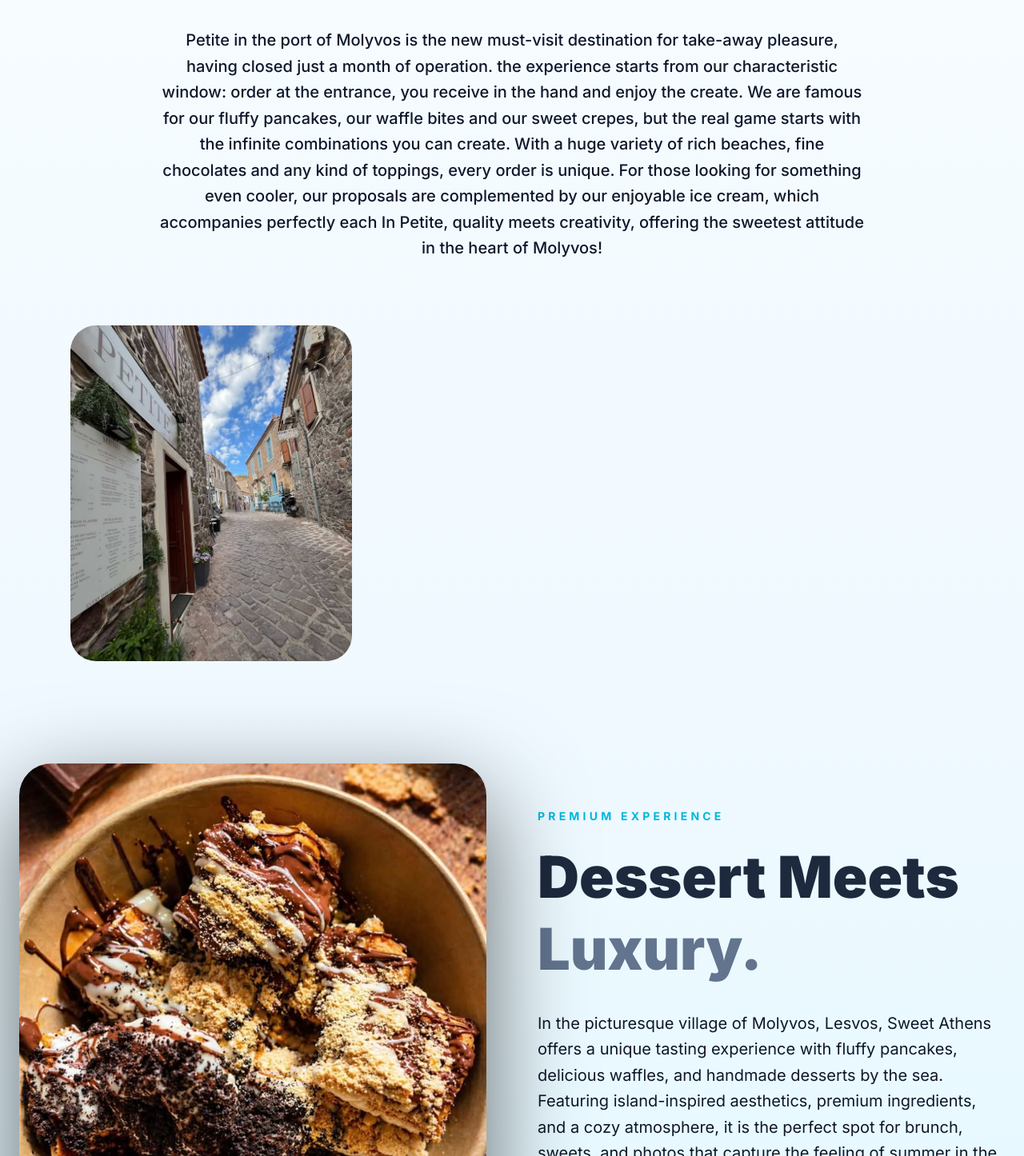
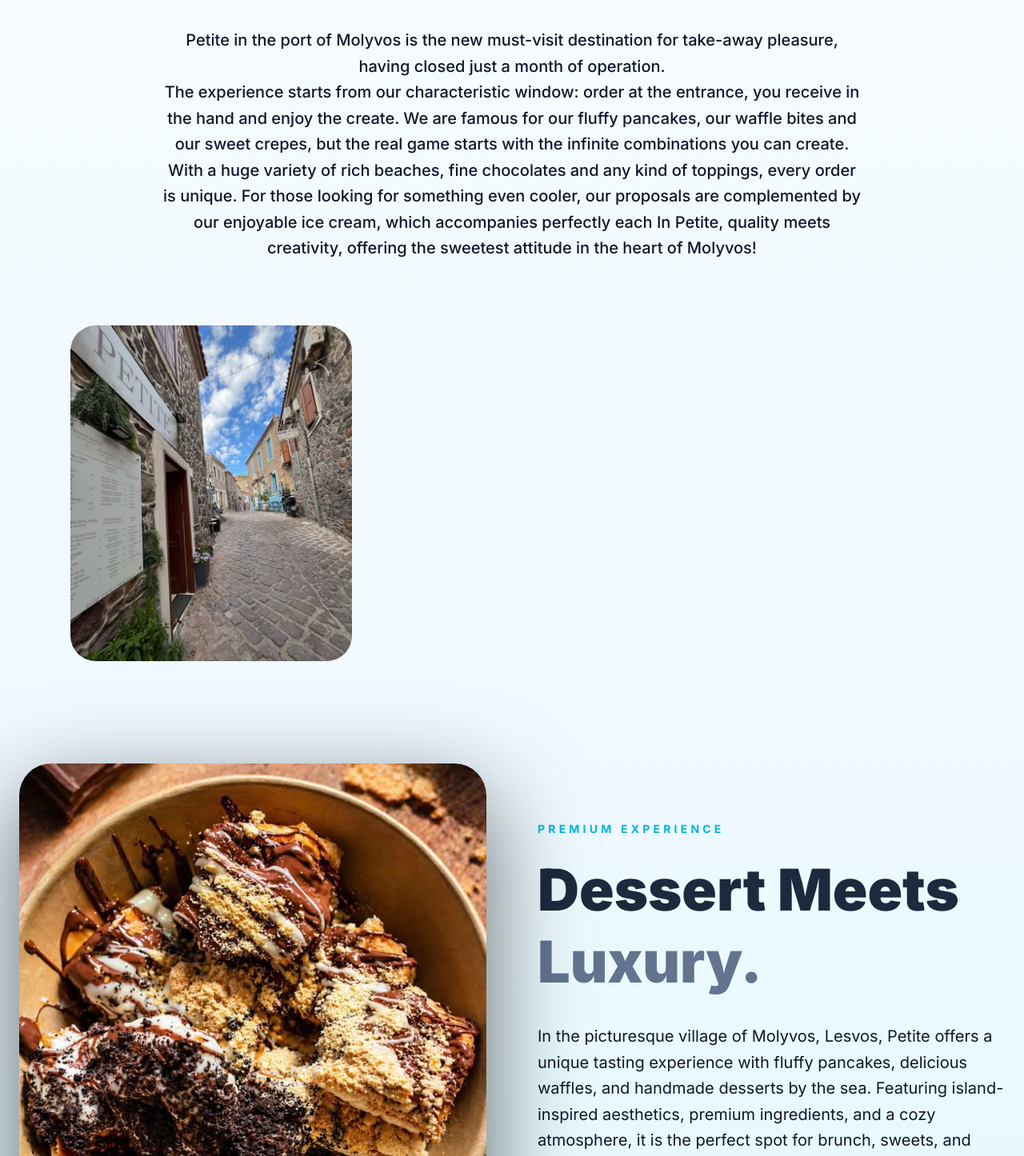
Before and after one commit to amamouridis06/lesvos-travel-guide, a Next.js app: page /food/petite in a window 1280 px wide. Shown: the part 1464-2910 px from the top of the page at 80% size. Built offline with nearby package versions, Linux system fonts and the light colour scheme.

Commit message:
i try to find a good design for the restaurants

```diff
--- a/app/food/nisi-restaurant/page.tsx
+++ b/app/food/nisi-restaurant/page.tsx
@@ -229,7 +229,7 @@ export default function DessertShopGuidePage() {
                         initial={{ scale: 1.2, opacity: 0 }}
                         animate={{ scale: 1, opacity: 1 }}
                         transition={{ duration: 1.8, ease: "easeOut" }}
-                        src="/nisi/nisi5.jpg"
+                        src="/nisi/nisi10.jpeg"
                         alt="Chef"
                         className="w-full h-full object-cover"
                     />
@@ -289,11 +289,6 @@ export default function DessertShopGuidePage() {
                             icon: <Clock3 className="w-7 h-7" />,
                             title: "Open Daily",
                             value: "10:00 - 00:00",
-                        },
-                        {
-                            icon: <CakeSlice className="w-7 h-7" />,
-                            title: "Signature",
-                            value: "Pancakes & Wafles",
                         },
                         {
                             icon: <Euro className="w-7 h-7" />,
@@ -437,7 +432,10 @@ export default function DessertShopGuidePage() {
                         </h2>
 
                         <p className="text-slate-900 text-base sm:text-lg md:text-xl leading-relaxed mb-8 sm:mb-10">
-                            In the picturesque village of Molyvos, Lesvos, Sweet Athens offers a unique tasting experience with fluffy pancakes, delicious waffles, and handmade desserts by the sea. Featuring island-inspired aesthetics, premium ingredients, and a cozy atmosphere, it is the perfect spot for brunch, sweets, and photos that capture the feeling of summer in the Aegean.
+                            Located in the picturesque village of Molyvos, Lesvos, Nisi Restaurant offers a relaxed dining
+                            experience by the sea, combining Mediterranean flavors, fresh local ingredients, and an elegant
+                            island atmosphere. With beautiful views, carefully crafted dishes, and a warm summer ambiance,
+                            it is the perfect spot for lunch, dinner, and unforgettable evenings in the Aegean.
 
                         </p>
 
--- a/app/food/petite/page.tsx
+++ b/app/food/petite/page.tsx
@@ -170,12 +170,14 @@ export default function DessertShopGuidePage() {
                     </h2>
 
                     <p className="max-w-4xl mx-auto text-base sm:text-lg md:text-xl text-slate-900 font-medium leading-relaxed px-2">
-                        Petite in the port of Molyvos is the new must-visit destination for take-away pleasure, having closed just a month
-                        of operation. the experience starts from our characteristic window: order at the entrance, you receive in the hand and
+                        <p>Petite in the port of Molyvos is the new must-visit destination for take-away pleasure, having closed just a month
+                        of operation. </p>
+                        <p>The experience starts from our characteristic window: order at the entrance, you receive in the hand and
                         enjoy the create. We are famous for our fluffy pancakes, our waffle bites and our sweet crepes, but the real game starts
-                        with the infinite combinations you can create. With a huge variety of rich beaches, fine chocolates and any kind of toppings,
+                        with the infinite combinations you can create. </p>
+                        <p>With a huge variety of rich beaches, fine chocolates and any kind of toppings,
                         every order is unique. For those looking for something even cooler, our proposals are complemented by our enjoyable ice cream,
-                        which accompanies perfectly each In Petite, quality meets creativity, offering the sweetest attitude in the heart of Molyvos!
+                            which accompanies perfectly each In Petite, quality meets creativity, offering the sweetest attitude in the heart of Molyvos!</p>
                     </p>
                 </motion.div>
 
@@ -241,7 +243,7 @@ export default function DessertShopGuidePage() {
                         </h2>
 
                         <p className="text-slate-900 text-base sm:text-lg md:text-xl leading-relaxed mb-8 sm:mb-10">
-                            In the picturesque village of Molyvos, Lesvos, Sweet Athens offers a unique tasting experience with fluffy pancakes, delicious waffles, and handmade desserts by the sea. Featuring island-inspired aesthetics, premium ingredients, and a cozy atmosphere, it is the perfect spot for brunch, sweets, and photos that capture the feeling of summer in the Aegean.
+                            In the picturesque village of Molyvos, Lesvos, Petite offers a unique tasting experience with fluffy pancakes, delicious waffles, and handmade desserts by the sea. Featuring island-inspired aesthetics, premium ingredients, and a cozy atmosphere, it is the perfect spot for brunch, sweets, and photos that capture the feeling of summer in the Aegean.
 
                         </p>
 
```
